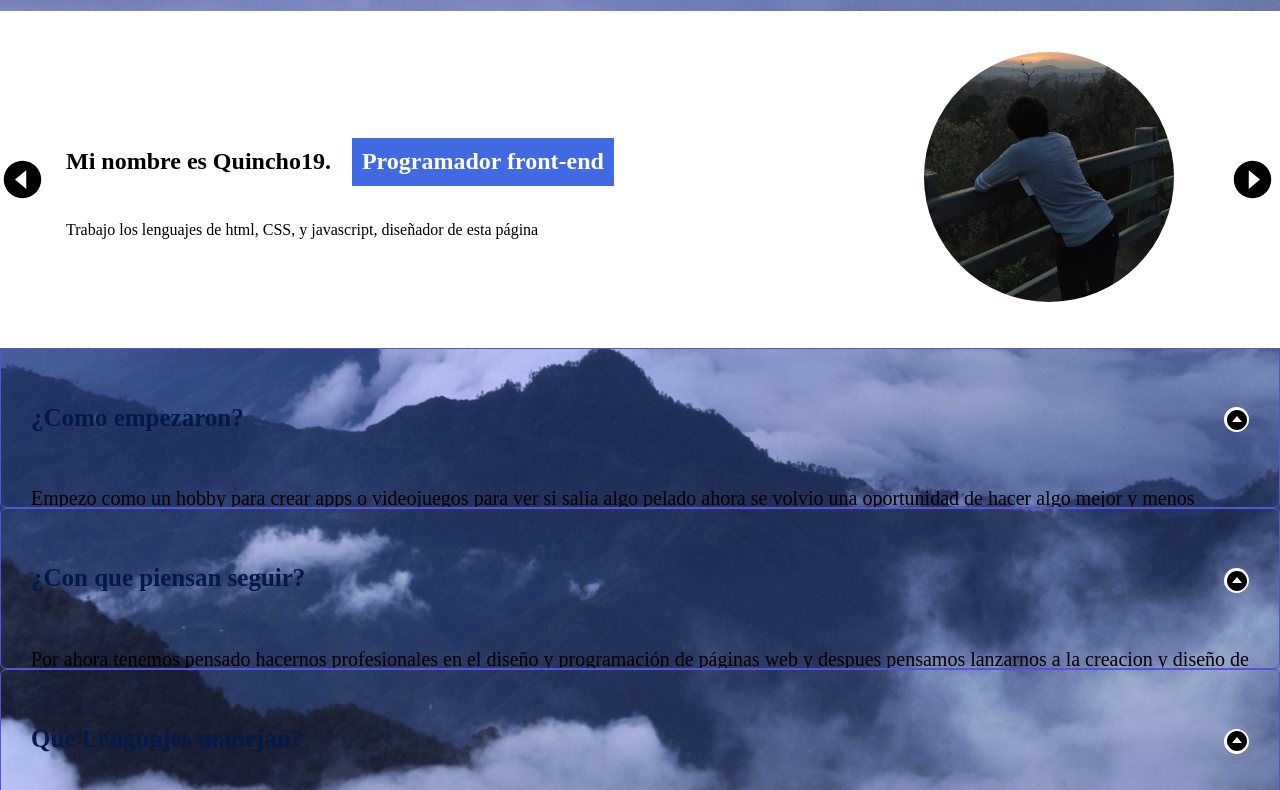
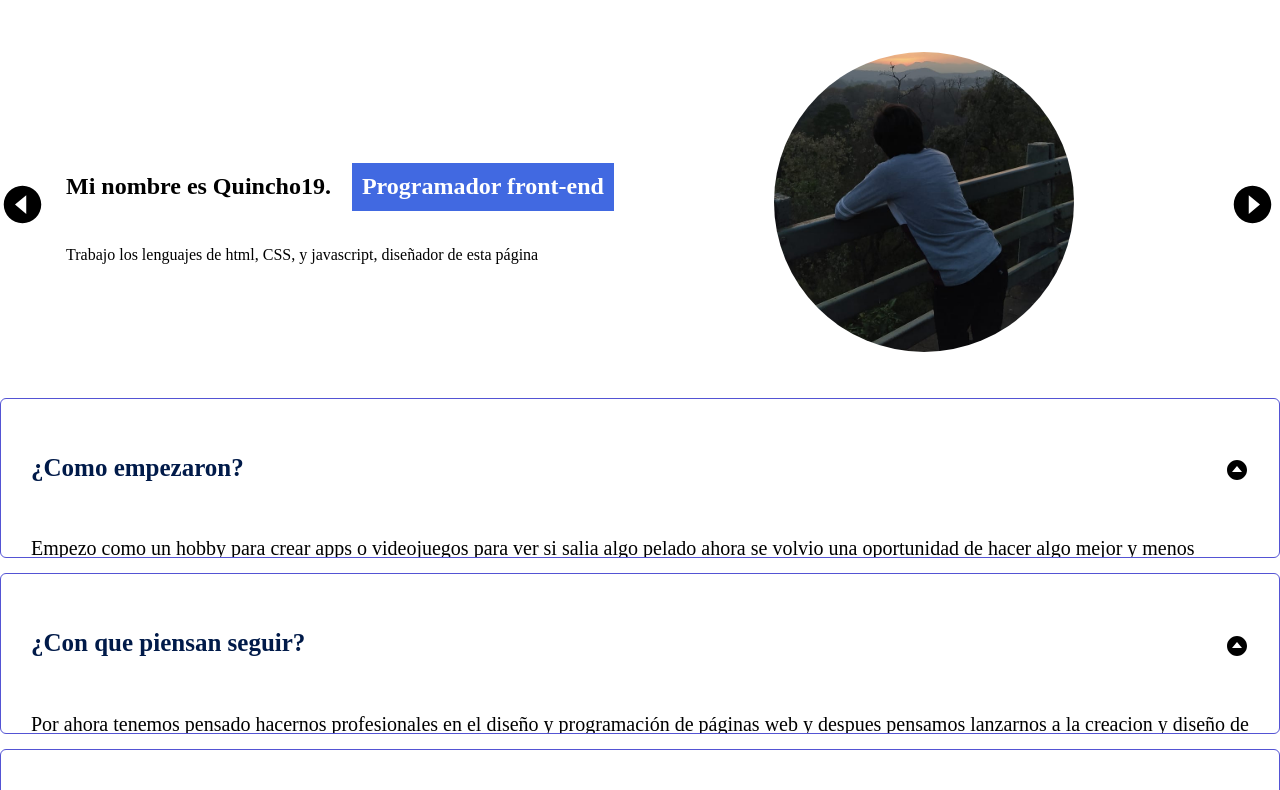
Before and after one commit to Daniel-Mejia-Leon/GallerySite, a plain HTML site: page aboutUs.html in a window 1280 px wide. Shown: the part 185-975 px from the top of the page. Drawn offline with Linux system fonts and the light colour scheme.

Commit message:
updateAboutUS

```diff
--- a/aboutUs.css
+++ b/aboutUs.css
@@ -1,5 +1,4 @@
 body{
-    background-image: url("./images/guate.jpg");
     background-position: center center;
     background-size: cover;
     background-repeat: no-repeat;
@@ -93,11 +92,12 @@ body{
     }
 
     .testimony_img{
-        width: 250px;
-        height: 250px;
+        width: 300px;
+        height: 300px;
         border-radius: 50%;
         object-fit: cover;
         object-position: 50% 80%;
+        margin-right:100px ;
     }
 
     .testimony_text{
@@ -144,6 +144,7 @@ body{
         transition: padding .3s;
         border: 1px solid #5454D4;
         border-radius: 6px;
+        margin-bottom: 15px;
     }
 
     .questions_padding--add{
@@ -211,4 +212,5 @@ body{
         text-decoration: none;
         padding: 13px 30px;
         border-radius: 32px;
+        margin-left: 650px;
     }
```
